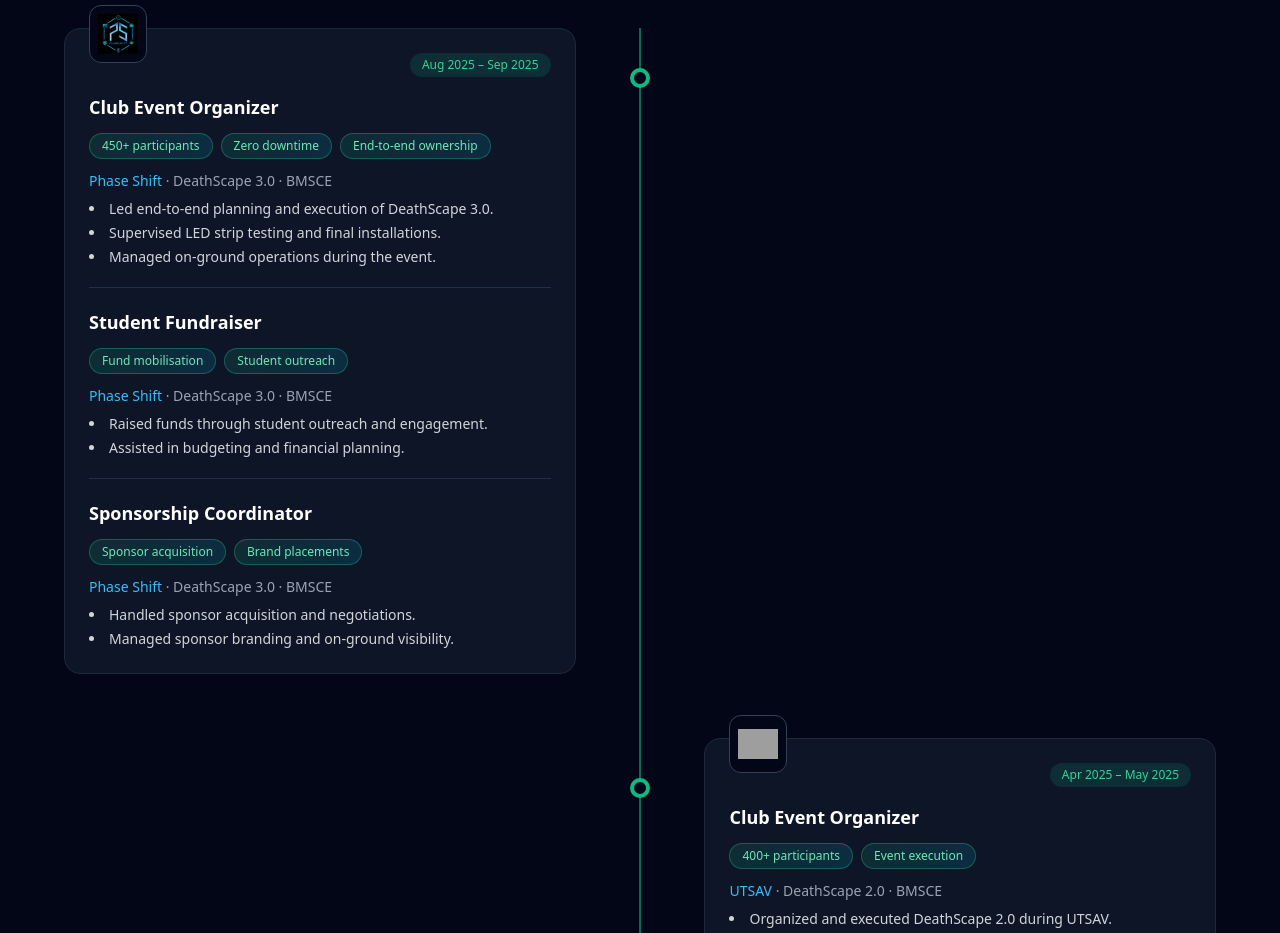
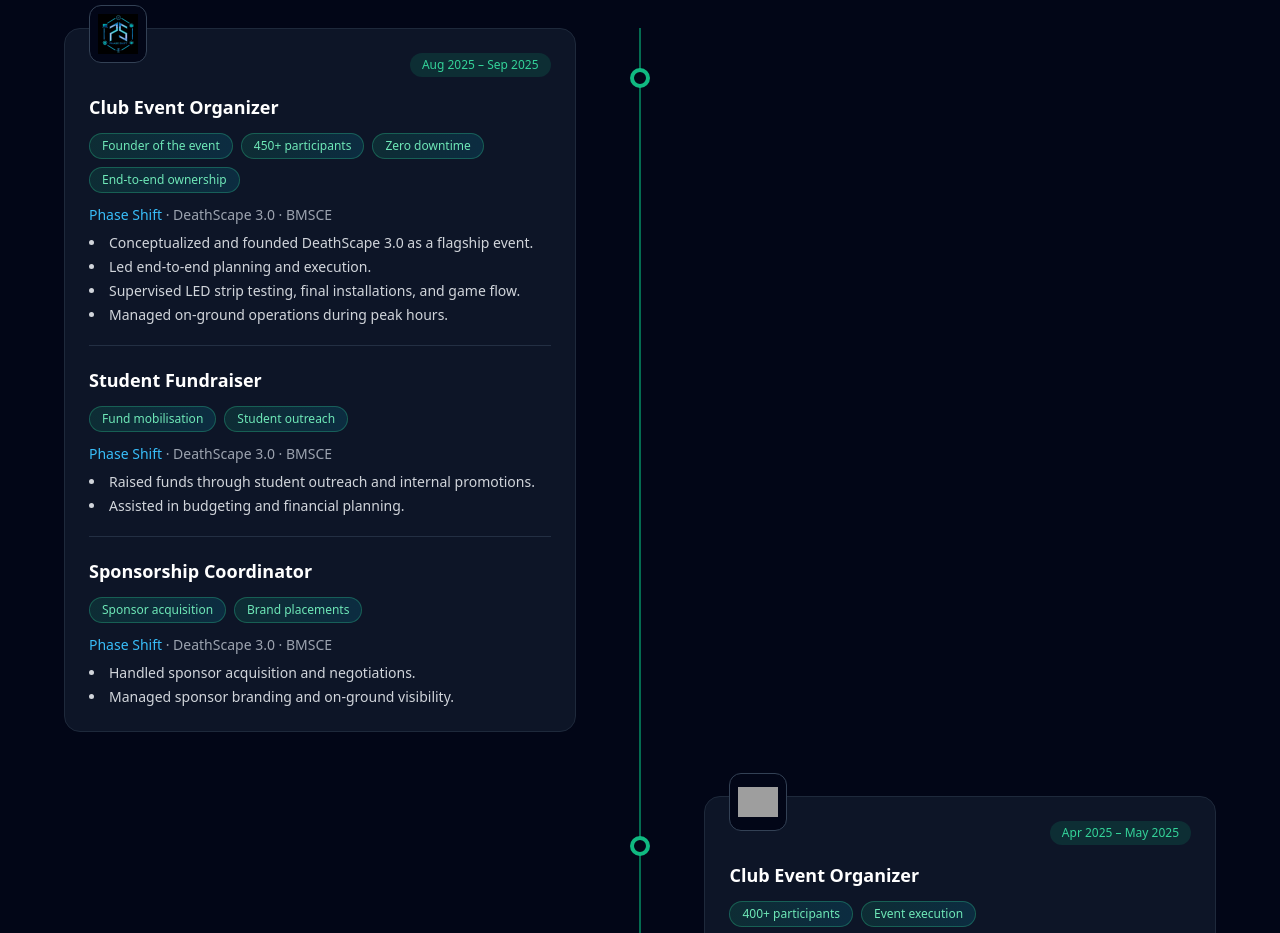
Before and after one commit to Amaan5705/personal-portfolio, a React (Vite) app: page / in a window 1280 px wide. Shown: the part 2420-3353 px from the top of the page. Built offline with nearby package versions, Linux system fonts and the light colour scheme; no server answers; grey boxes are pictures that could not be loaded.

Commit message:
Add founder tag and finalize DeathScape 3.0 roles

```diff
--- a/src/components/Experience.jsx
+++ b/src/components/Experience.jsx
@@ -21,14 +21,16 @@
         event: "DeathScape 3.0",
         org: "BMSCE",
         impact: [
+          "Founder of the event",
           "450+ participants",
           "Zero downtime",
           "End-to-end ownership",
         ],
         points: [
-          "Led end-to-end planning and execution of DeathScape 3.0.",
-          "Supervised LED strip testing and final installations.",
-          "Managed on-ground operations during the event.",
+          "Conceptualized and founded DeathScape 3.0 as a flagship event.",
+          "Led end-to-end planning and execution.",
+          "Supervised LED strip testing, final installations, and game flow.",
+          "Managed on-ground operations during peak hours.",
         ],
       },
       {
@@ -41,7 +43,7 @@
           "Student outreach",
         ],
         points: [
-          "Raised funds through student outreach and engagement.",
+          "Raised funds through student outreach and internal promotions.",
           "Assisted in budgeting and financial planning.",
         ],
       },
@@ -71,7 +73,10 @@
         fest: "UTSAV",
         event: "DeathScape 2.0",
         org: "BMSCE",
-        impact: ["400+ participants", "Event execution"],
+        impact: [
+          "400+ participants",
+          "Event execution",
+        ],
         points: [
           "Organized and executed DeathScape 2.0 during UTSAV.",
           "Managed team coordination and on-site execution.",
@@ -82,7 +87,10 @@
         fest: "UTSAV",
         event: "DeathScape 2.0",
         org: "BMSCE",
-        impact: ["₹40k raised", "Sponsor outreach"],
+        impact: [
+          "₹40k raised",
+          "Sponsor outreach",
+        ],
         points: [
           "Handled sponsor outreach and negotiations.",
           "Managed sponsor branding and deliverables.",
@@ -137,7 +145,10 @@
         fest: "Phase Shift",
         event: "DeathScape",
         org: "BMSCE",
-        impact: ["500+ participants", "Team coordination"],
+        impact: [
+          "500+ participants",
+          "Team coordination",
+        ],
         points: [
           "Coordinated teams for smooth event flow.",
           "Managed logistics and issue resolution during the fest.",
@@ -193,7 +204,10 @@
         fest: "Phase Shift",
         event: "Tech Fest Fundraising",
         org: "BMSCE",
-        impact: ["Sponsor outreach", "Budget coordination"],
+        impact: [
+          "Sponsor outreach",
+          "Budget coordination",
+        ],
         points: [
           "Assisted in fundraising through sponsor and student outreach.",
           "Supported budgeting and expense planning for Phase Shift events.",
@@ -272,10 +286,10 @@
                                 damping: 15,
                               }}
                               className="px-3 py-1 text-xs font-medium rounded-full
-                                bg-gradient-to-r from-emerald-500/15 to-cyan-500/15
-                                text-emerald-300 border border-emerald-400/30
-                                hover:border-cyan-400
-                                hover:shadow-[0_0_15px_rgba(34,211,238,0.45)]"
+                                         bg-gradient-to-r from-emerald-500/15 to-cyan-500/15
+                                         text-emerald-300 border border-emerald-400/30
+                                         hover:border-cyan-400
+                                         hover:shadow-[0_0_15px_rgba(34,211,238,0.45)]"
                             >
                               {tag}
                             </motion.span>
```
